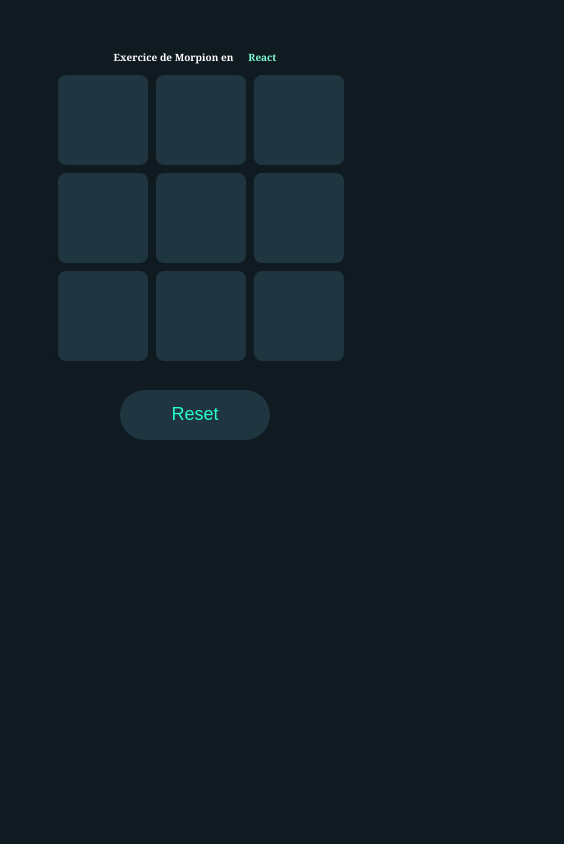
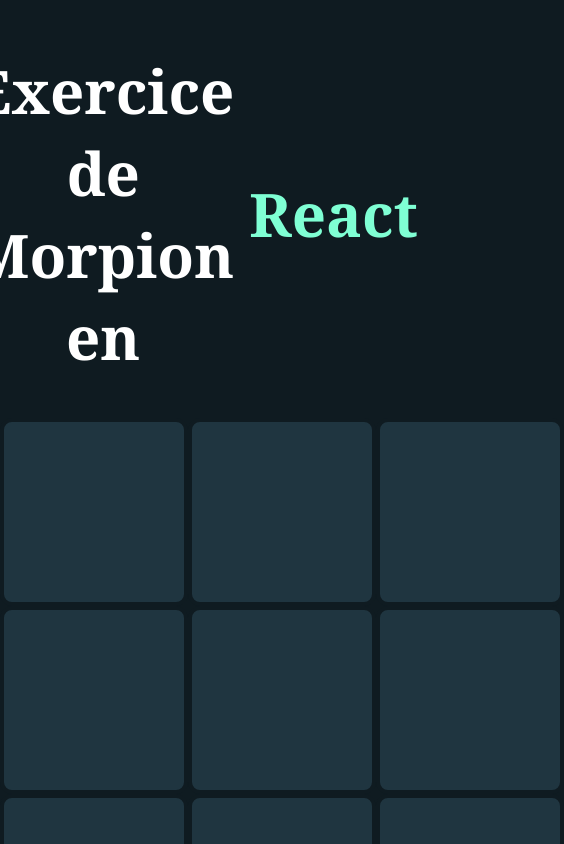
Before and after one commit to kbouns/Morpion, a React (Vite) app: page / in a window 390 px wide. Shown: the top 844 px of the page, 564 px wide, since content can reach past the window. Built offline with nearby package versions, Linux system fonts and the light colour scheme.

Commit message:
css maj test

```diff
--- a/src/Components/TicTacToe/TicTacToe.css
+++ b/src/Components/TicTacToe/TicTacToe.css
@@ -49,71 +49,3 @@
     padding: 20px 20px;
     height: 50px;
 }
-
-@media screen and (max-width: 768px) {
-    .title {
-        font-size: 40px;
-
-    }
-
-    .reset {
-        width: 200px;
-        height: 60px;
-        font-size: 20px;
-    }
-
-    .boxes {
-        height: 120px;
-        width: 120px;
-    }
-
-    .board {
-        height: auto;
-        width: 376px;
-    }
-
-}
-
-@media screen and (max-width: 480px) {
-    .title {
-        font-size: 10px;
-        text-align: auto;
-
-    }
-
-    .reset {
-        width: 150px;
-        height: 50px;
-        font-size: 18px;
-    }
-
-    .boxes {
-        height: 90px;
-        width: 90px;
-    }
-
-    .board {
-        width: 282px;
-    }
-
-}
-
-@media screen and (max-width: 320px) {
-
-
-    .reset {
-        width: 120px;
-        height: 40px;
-        font-size: 16px;
-    }
-
-    .boxes {
-        height: 60px;
-        width: 60px;
-    }
-
-    .board {
-        width: 188px;
-    }
-
-}
```
